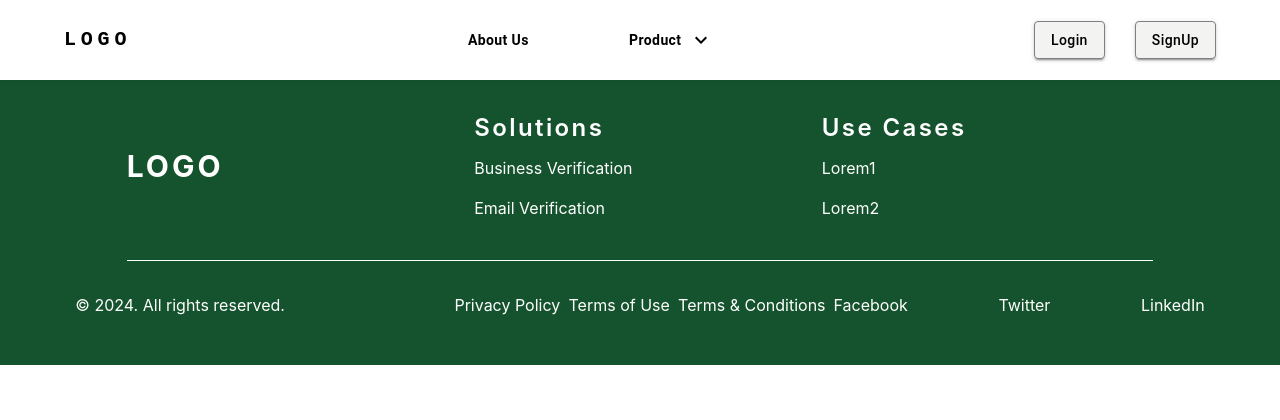
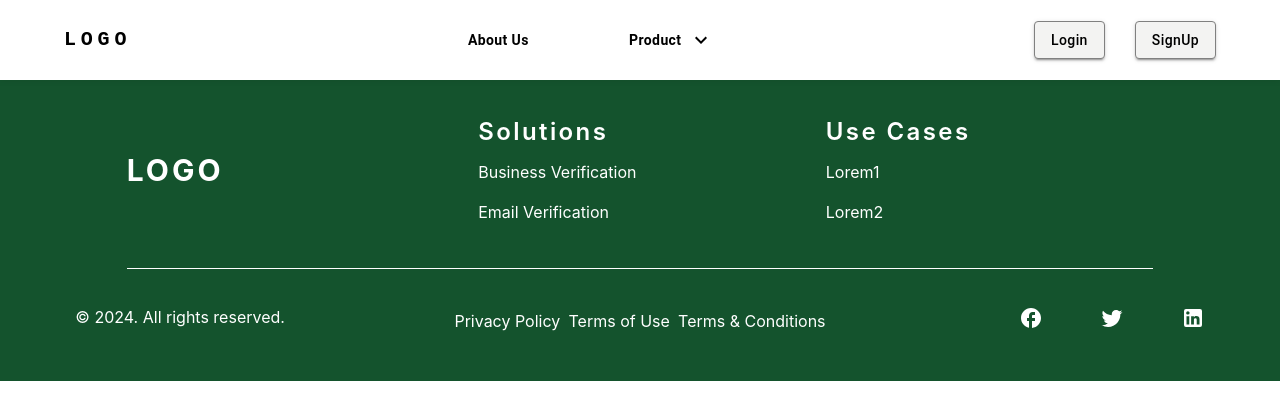
Before and after one commit to rholibobo/capa_business_verification, a React (Create React App) app: page /verification in a window 1280 px wide. Shown: the top 420 px of the page. Built offline with nearby package versions, Linux system fonts and the light colour scheme; no server answers; the HTML template or start-up script is replaced by a standard one.

Commit message:
update Footer.jsx, Home.jsx and HomeCards.jsx

```diff
--- a/src/Components/Footer/Footer.jsx
+++ b/src/Components/Footer/Footer.jsx
@@ -1,13 +1,15 @@
 import { Stack } from "@mui/material";
 import React from "react";
 import { Link } from "react-router-dom";
+import FacebookOutlinedIcon from '@mui/icons-material/FacebookOutlined';
+import { Twitter, LinkedIn } from "@mui/icons-material";
 
 const Footer = () => {
   return (
     <footer className="bg-green-900 px-6 py-12 text-white">
       <div className="md:w-10/12 grid grid-cols-1 md:grid-cols-3 items-center gap-4 border-white border-b mx-auto py-10">
         <h5 className="text-3xl font-bold tracking-widest">LOGO</h5>
-        <div>
+        <div className="hover:bg-[rgba(0,0,0,0.5)] rounded-md p-1 md:w-2/3">
           <h5 className="text-2xl font-semibold tracking-widest mb-3">
             Solutions
           </h5>
@@ -16,7 +18,7 @@ const Footer = () => {
             <Link to="/">Email Verification</Link>
           </Stack>
         </div>
-        <div>
+        <div className="hover:bg-[rgba(0,0,0,0.5)] rounded-md p-1 md:w-2/3">
           <h5 className="text-2xl font-semibold tracking-widest mb-3">
             Use Cases
           </h5>
@@ -26,17 +28,17 @@ const Footer = () => {
           </Stack>
         </div>
       </div>
-      <div className="mt-8 md:w-11/12 mx-auto grid grid-cols-1 md:grid-cols-3 items-center gap-2">
+      <div className=" mt-8 md:w-11/12 mx-auto grid grid-cols-1 md:grid-cols-3 items-center gap-2">
         <span>&copy; {new Date().getFullYear()}. All rights reserved.</span>
-        <ul className="flex flex-col md:flex-row md:items-center justify-between gap-2">
-          <Link to="/">Privacy Policy</Link>
-          <Link to="/">Terms of Use</Link>
-          <Link to="/">Terms & Conditions</Link>
+        <ul className="mt-2 flex flex-col md:flex-row md:items-center justify-between gap-2">
+          <Link to="/" className="hover:underline">Privacy Policy</Link>
+          <Link to="/" className="hover:underline">Terms of Use</Link>
+          <Link to="/" className="hover:underline">Terms & Conditions</Link>
         </ul>
-        <ul className="flex flex-col md:flex-row md:items-center justify-between gap-2">
-          <Link to="/">Facebook</Link>
-          <Link to="/">Twitter</Link>
-          <Link to="/">LinkedIn</Link>
+        <ul className="mt-4 md:mt-0 flex flex-row md:items-center justify-between justify-self-end md:w-1/2">
+          <Link to="/"><FacebookOutlinedIcon  /></Link>
+          <Link to="/"><Twitter  /></Link>
+          <Link to="/"><LinkedIn  /></Link>
         </ul>
       </div>
     </footer>
--- a/src/Pages/Home/Home.jsx
+++ b/src/Pages/Home/Home.jsx
@@ -34,8 +34,7 @@ const Home = () => {
           <p className="">
             <span className="text-orange-600 font-bold">
               Capa Business Verification
-            </span>
-            serves as your comprehensive business verification platform,
+            </span> serves as your comprehensive business verification platform,
             offering a streamlined experience for discovering and connecting
             with genuine businesses and their owners. Our platform is designed
             to provide you with all the tools you need for reliable and
--- a/src/Pages/Home/HomeCards.jsx
+++ b/src/Pages/Home/HomeCards.jsx
@@ -4,11 +4,11 @@ import Button from "../../Components/Button";
 
 export const HomeCards = ({ title, description, linkDestination, avatar }) => {
   return (
-    <div className="p-6 lg:p-8 md:w-2/3 bg-teal-50 border border-green-900 rounded-md h-full">
+    <div className="p-3 lg:p-8 md:w-2/3 bg-teal-50 border border-green-900 rounded-md h-full">
       <div className="mx-auto w-2/5 md:w-1/3 place-items-center grid">
         <img src={avatar} alt="card-img" className="md:w-[120px]" />
       </div>
-      <h2 className="my-2 text-2xl font-semibold text-center  tracking-5xl">
+      <h2 className="my-2 text-2xl font-semibold text-center">
         {title}
       </h2>
       <p className="mb-10 text-lg text-opacity-60">{description}</p>
```
